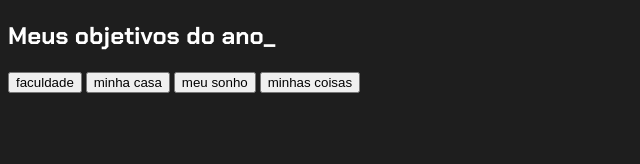
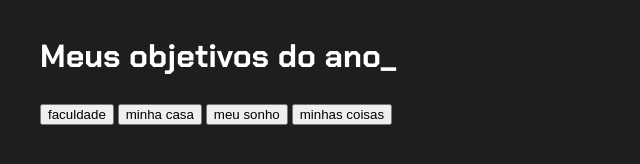
Before and after one commit to nicollyaguiaraya/vsscod3e, a plain HTML site: page index.html in a window 1280 px wide. Shown: the whole page, without its empty margins (0-640 px from the left). Drawn offline with Linux system fonts and the light colour scheme.

Commit message:
Add files via upload

```diff
--- a/style.css
+++ b/style.css
@@ -12,3 +12,19 @@ body{
     color: var(--branco);
     font-family: 'Chakra Petch',sans-serif;
 }
+
+.conteudo-principal {
+    display: flex;
+    flex-direction: column;
+    justify-content: center;
+    align-itms: center;
+    max-width: 1200px;
+    width: 100%;
+    margin: 0 auto;
+}
+
+.titulo-principal  {
+    text-align: left;
+    width: 100%;
+    font-size: 32px;
+}
```
